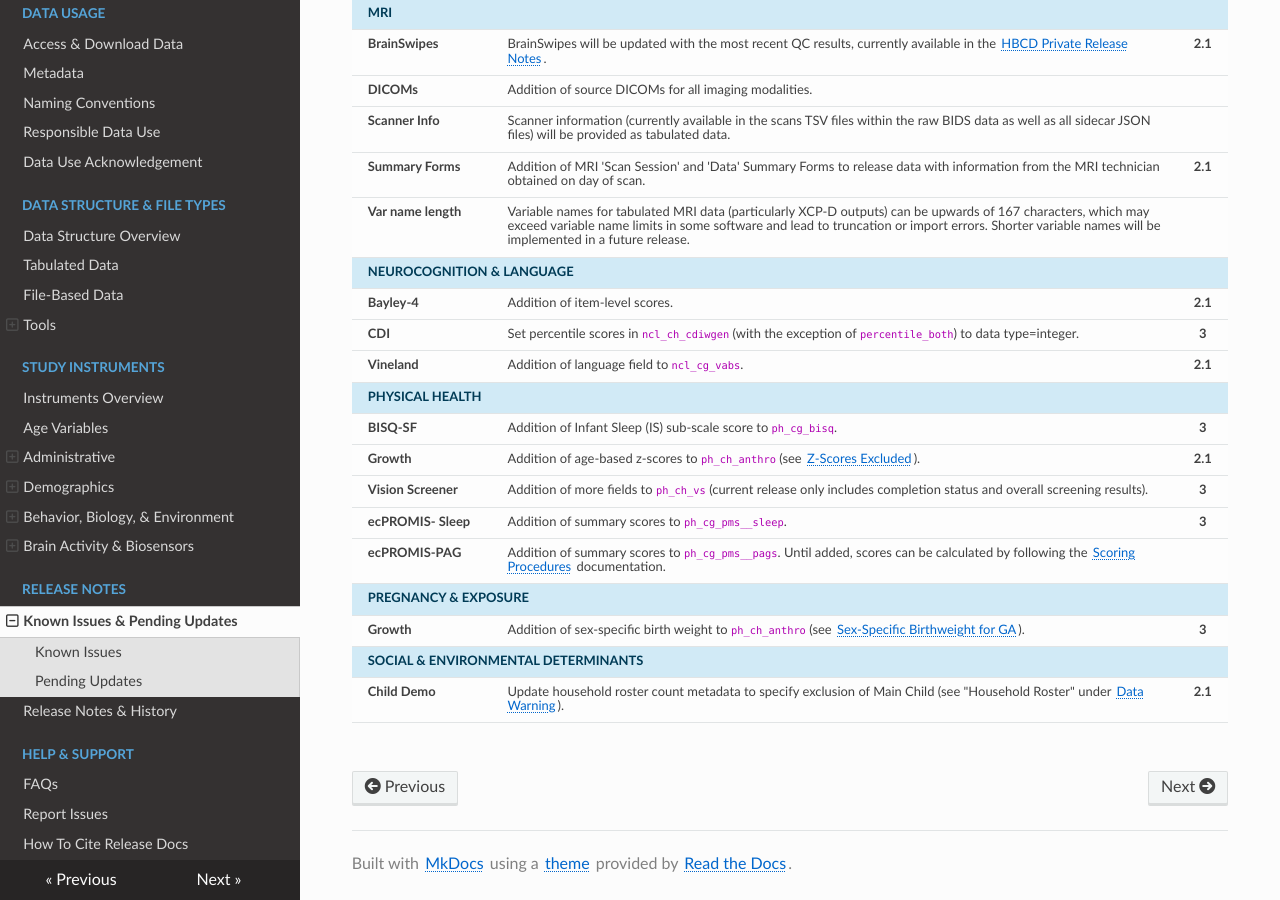
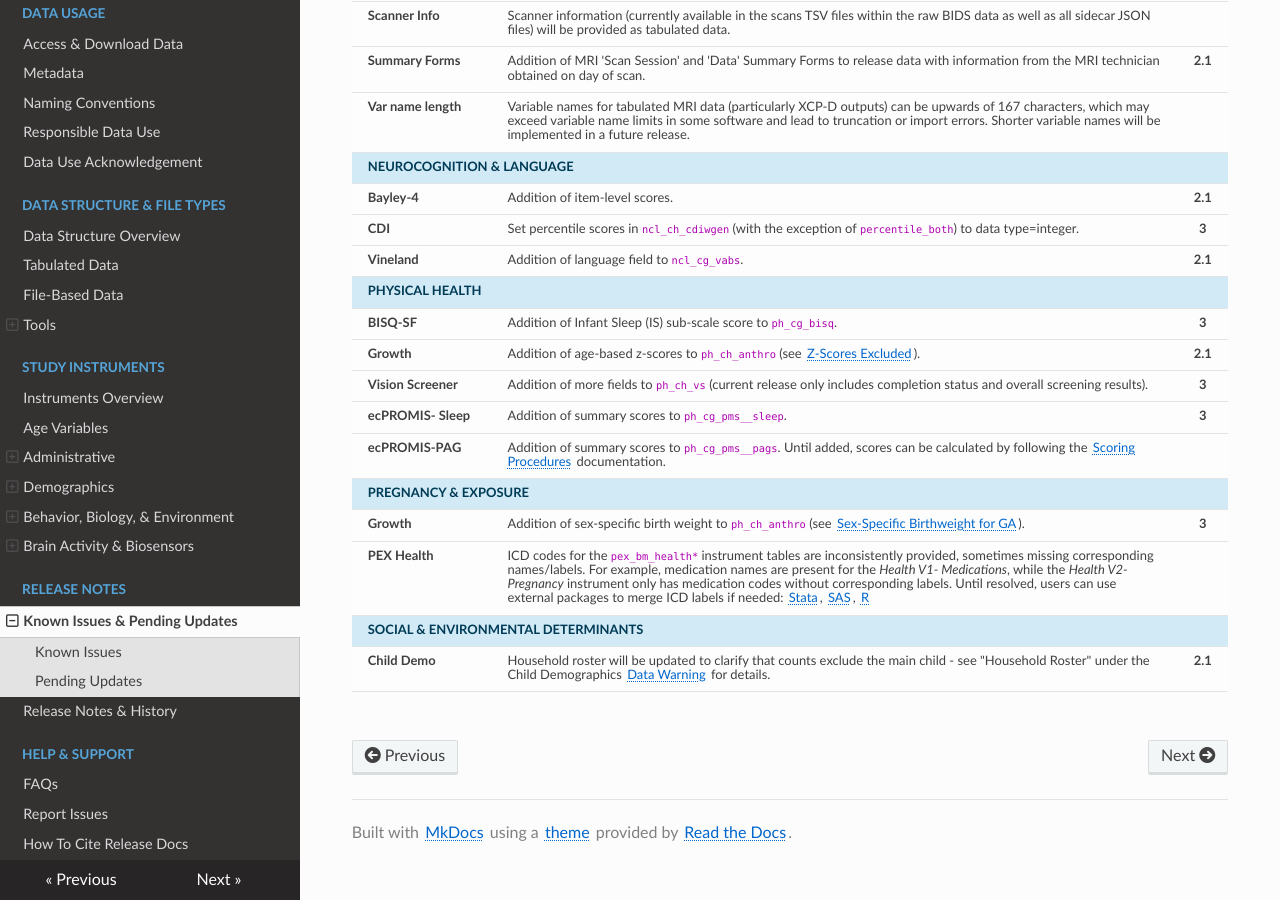
Before and after one commit to nbdc-datahub/hbcd-docs, an MkDocs documentation site: the page built from docs/changelog/issues-updates.md, in a window 1280 px wide and 900 px high, scrolled down 3150 px. Built offline with MkDocs 1.6.1, drawn with Linux system fonts in a browser that asks for light colours; nearby versions of some CDN libraries; some of the changed text lies outside the part shown.

Commit message:
update known issues

```diff
--- a/docs/changelog/issues-updates.md
+++ b/docs/changelog/issues-updates.md
@@ -122,14 +122,14 @@ To ask a question or report an issue, please submit a ticket through the [Help C
 </tr>
 <tr>
 <td class='table-cell' style='font-weight: bold;'>Implausible GA</td>
-<td style='word-wrap: break-word; white-space: normal;'>A small subset of participants have implausible <code>gestational_age</code> (V01 only) values  for one or more instrument. Until corrected, review GA distribution to exclude outliers from analysis (should be positive and generally &lt; 45 weeks).</td>
+<td style='word-wrap: break-word; white-space: normal;'>A small subset of participants have implausible <code>gestational_age</code> (V01 only) values for one or more instrument. Until corrected, review GA distribution to exclude outliers from analysis (should be positive and generally &lt; 45 weeks).</td>
 <td style='text-align: center; font-weight: bold;'>3</td>
 </tr>
 <tr class="domain-row-issue"><td colspan="4"><strong>MRI</strong></td></tr>
 <tr>
 <td class='table-cell' style='font-weight: bold;'>Raw BIDS</td>
 <td style='word-wrap: break-word; white-space: normal;'>There are 2 corrupted raw BIDS files (V02 bold runs under session-level <code>func/</code> folders of <code>rawdata/</code>) to be resolved. Impacted participant IDs/filepaths are available to DUC-authorized users via the <a href="https://hbcd-docs-private.lassoinformatics.com/#download">HBCD Private Release Notes</a>.</td>
-<td style='text-align: center; font-weight: bold;'>21</td>
+<td style='text-align: center; font-weight: bold;'>2.1</td>
 </tr>
 <tr>
 <td class='table-cell' style='font-weight: bold;'>Run ID</td>
@@ -171,11 +171,6 @@ To ask a question or report an issue, please submit a ticket through the [Help C
 <tr class="domain-row-issue"><td colspan="4"><strong>PREGNANCY &amp; EXPOSURE</strong></td></tr>
 <tr>
 <td class='table-cell' style='font-weight: bold;'>APA 1/2</td>
-<td style='word-wrap: break-word; white-space: normal;'>Note that <code>pex_bm_apa_mania_001</code> through <code>mania_005</code> have incorrect Data Dictionary descriptions.</td>
-<td style='text-align: center; font-weight: bold;'>2.1</td>
-</tr>
-<tr>
-<td class='table-cell' style='font-weight: bold;'>APA 1/2</td>
 <td style='word-wrap: break-word; white-space: normal;'>There are cases where APA Level 2 was administered against gating logic (e.g. for Repetitive Behavior despite there being missing Level 1 responses). As Level 2 administration was not expected, these are not scored (score = "No additional inquiry required") despite having Level 2 item responses present. The Level 2 item-level data will be removed in the future to prevent confusion.</td>
 <td style='text-align: center; font-weight: bold;'>3</td>
 </tr>
@@ -197,11 +192,6 @@ To ask a question or report an issue, please submit a ticket through the [Help C
 <tr>
 <td class='table-cell' style='font-weight: bold;'>Healthv2 Preg</td>
 <td style='word-wrap: break-word; white-space: normal;'>Note that items about aspirin use (<code>pex_bm_healthv2_preg__exp__pnv_{011|012}</code>) are largely blank. This will be addressed in a future release.</td>
-<td style='text-align: center; font-weight: bold;'></td>
-</tr>
-<tr>
-<td class='table-cell' style='font-weight: bold;'>PEX Health</td>
-<td style='word-wrap: break-word; white-space: normal;'>ICD codes for the <code>pex_bm_health*</code> instrument tables are inconsistently provided, sometimes missing corresponding names/labels. For example, medication names are present for the <em>Health V1- Medications</em>, while the <em>Health V2- Pregnancy</em> instrument only has medication codes without corresponding labels. Until resolved, users can use external packages to merge ICD labels if needed: <a href="https://www.stata.com/features/overview/icd/">Stata</a>, <a href="https://hcup-us.ahrq.gov/toolssoftware/ccsr/dxccsr.jsp">SAS</a>, <a href="https://www.rdocumentation.org/packages/icd/versions/3.3">R</a></td>
 <td style='text-align: center; font-weight: bold;'></td>
 </tr>
 <tr>
@@ -370,10 +360,15 @@ To ask a question or report an issue, please submit a ticket through the [Help C
 <td style='word-wrap: break-word; white-space: normal;'>Addition of sex-specific birth weight to <code>ph_ch_anthro</code> (see <a href="https://docs.hbcdstudy.org/latest/instruments/physhealth/growth/#warning">Sex-Specific Birthweight for GA</a>).</td>
 <td style='text-align: center; font-weight: bold;'>3</td>
 </tr>
+<tr>
+<td class='table-cell' style='font-weight: bold;'>PEX Health</td>
+<td style='word-wrap: break-word; white-space: normal;'>ICD codes for the <code>pex_bm_health*</code> instrument tables are inconsistently provided, sometimes missing corresponding names/labels. For example, medication names are present for the <em>Health V1- Medications</em>, while the <em>Health V2- Pregnancy</em> instrument only has medication codes without corresponding labels. Until resolved, users can use external packages to merge ICD labels if needed: <a href="https://www.stata.com/features/overview/icd/">Stata</a>, <a href="https://hcup-us.ahrq.gov/toolssoftware/ccsr/dxccsr.jsp">SAS</a>, <a href="https://www.rdocumentation.org/packages/icd/versions/3.3">R</a></td>
+<td style='text-align: center; font-weight: bold;'></td>
+</tr>
 <tr class="domain-row-pending"><td colspan="4"><strong>SOCIAL &amp; ENVIRONMENTAL DETERMINANTS</strong></td></tr>
 <tr>
 <td class='table-cell' style='font-weight: bold;'>Child Demo</td>
-<td style='word-wrap: break-word; white-space: normal;'>Update household roster count metadata to specify exclusion of Main Child (see "Household Roster" under <a href="https://docs.hbcdstudy.org/latest/instruments/SED/demo-ch/#warning">Data Warning</a>).</td>
+<td style='word-wrap: break-word; white-space: normal;'>Household roster will be updated to clarify that counts exclude the main child - see "Household Roster" under the Child Demographics <a href="https://docs.hbcdstudy.org/latest/instruments/SED/demo-ch/#warning">Data Warning</a> for details.</td>
 <td style='text-align: center; font-weight: bold;'>2.1</td>
 </tr>
 </tbody></table>
```
Also changed, not shown: 1 other file.
